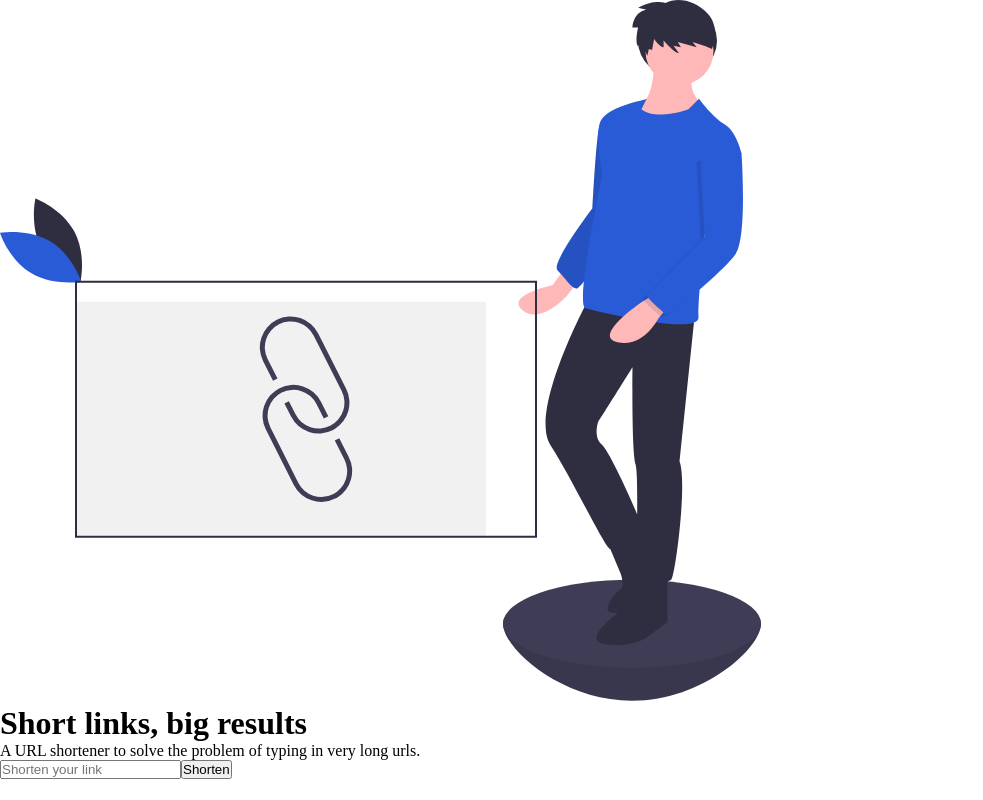
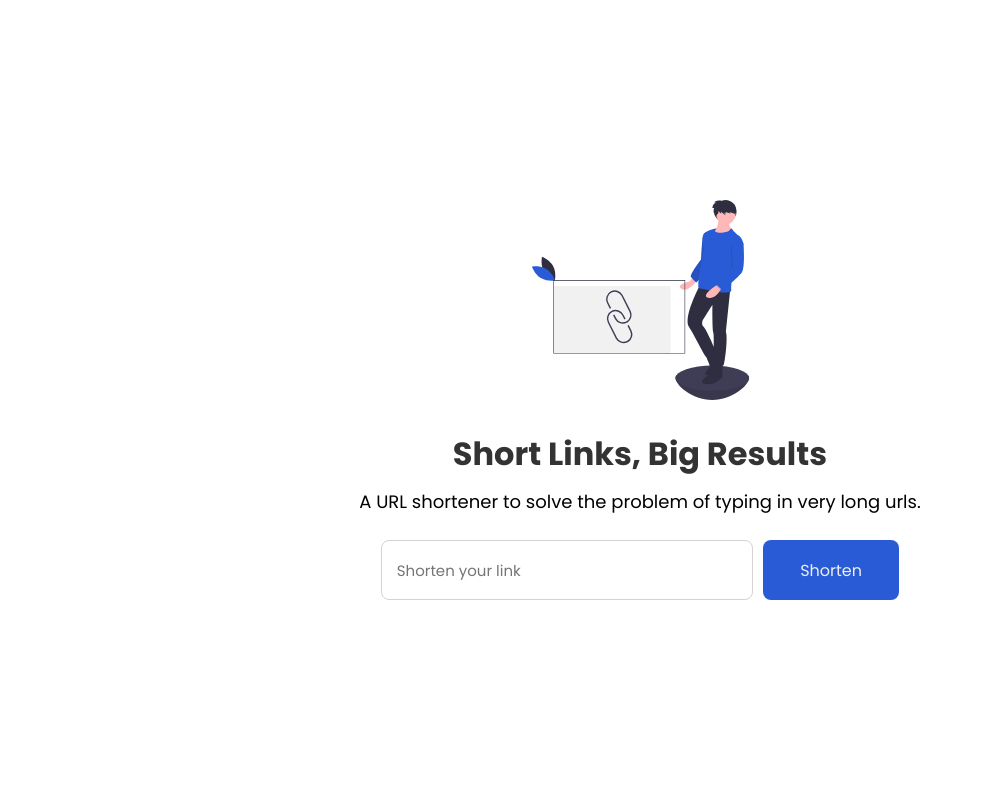
Before and after one commit to tobikuyo/URL-Shortener, a React (Create React App) app in the folder client/: page / in a window 1280 px wide. Shown: the whole page, without its empty margins (0-983 px from the left). Built offline with nearby package versions, Linux system fonts and the light colour scheme.

Commit message:
Add styling

```diff
--- a/client/src/App.css
+++ b/client/src/App.css
@@ -1,3 +1,5 @@
+@import url('https://fonts.googleapis.com/css2?family=Poppins:wght@300;400;500;600;700&display=swap');
+
 *,
 *::after,
 *::before {
@@ -12,4 +14,71 @@ html {
 
 body {
     font-size: 1.6rem;
+    font-family: 'Poppins', sans-serif;
 }
+
+h1 {
+    color: #333;
+}
+
+svg {
+    height: 25vh;
+    margin-bottom: 3rem;
+}
+
+body,
+.container {
+    display: flex;
+    flex-direction: column;
+    align-items: center;
+    justify-content: center;
+}
+
+.container {
+    height: 100vh;
+    width: 45vw;
+    max-width: 650px;
+}
+
+.container__heading {
+    text-transform: capitalize;
+}
+
+.container__text {
+    margin: 1rem 0 2.5rem;
+    font-size: 1.8rem;
+}
+
+.container__form {
+    width: 90%;
+    display: flex;
+    justify-content: space-between;
+}
+
+.container__input,
+.container__submit {
+    height: 6rem;
+    border-radius: 8px;
+    font-family: inherit;
+    outline: transparent;
+}
+
+.container__input {
+    flex: 0.7;
+    border: #d3d3d3 1px solid;
+    padding: 0 1.5rem;
+    font-size: 1.5rem;
+}
+
+.container__submit {
+    flex: 0.28;
+    color: #eee;
+    background-color: #2a5bd7;
+    transition: all 0.2s ease-in-out;
+    border: none;
+    font-size: 1.6rem;
+}
+
+.container__submit:hover {
+    background-color: #0236b9;
+}
```
